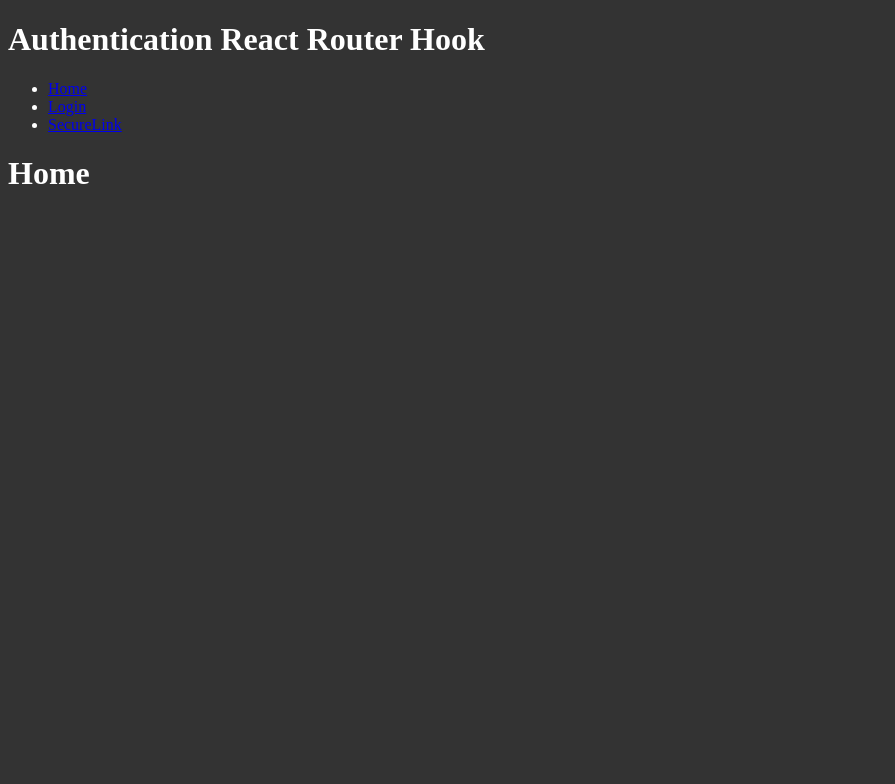
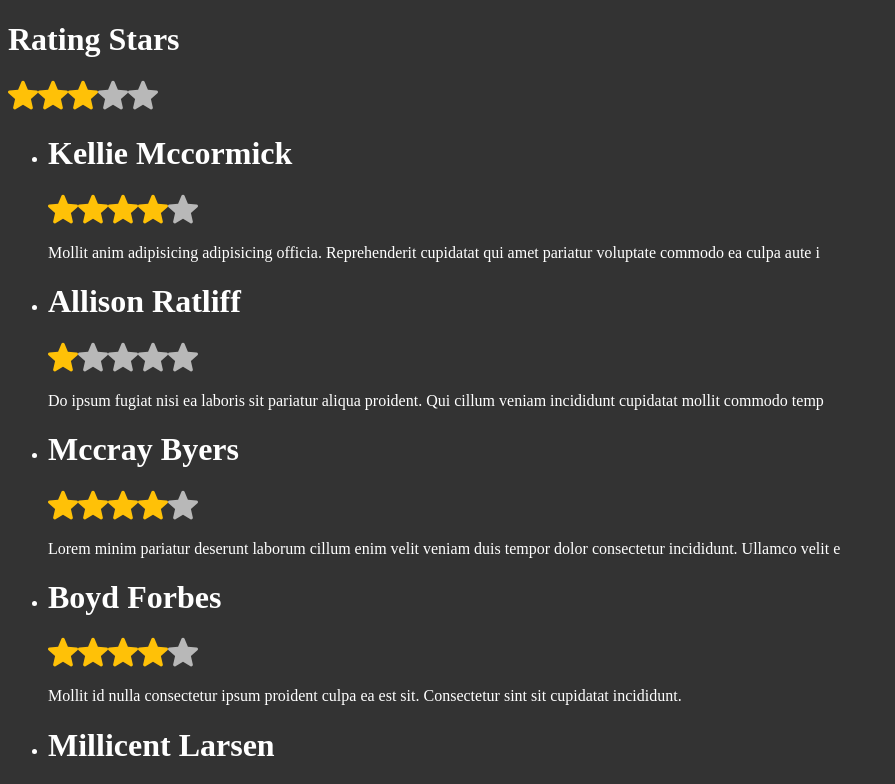
Before and after one commit to kstopka/how_to_react, a React (Create React App) app: page / in a window 1280 px wide. Shown: the top 784 px of the page, without its empty margins (0-895 px from the left). Built offline with nearby package versions, Linux system fonts and the light colour scheme.

Commit message:
poprawki po CR

```diff
--- a/src/index.tsx
+++ b/src/index.tsx
@@ -16,9 +16,9 @@ import reportWebVitals from "./reportWebVitals";
 // import App from "./ReactHooksNauka/3_useReducer";
 // import App from "./ReactHooksNauka/4_useCallback";
 
-// import App from "./react_TS/1_rating_stars/RatingStars";
+import App from "./react_TS/1_rating_stars/RatingStars";
 // import App from "./react_TS/2_useMemoStateHook/useMemoStateHook";
-import App from "./react_TS/3_authTokenReactRouter/Authentication";
+// import App from "./react_TS/3_authTokenReactRouter/Authentication";
 
 ReactDOM.render(
     <React.StrictMode>
--- a/src/react_TS/1_rating_stars/App.d.ts
+++ b/src/react_TS/1_rating_stars/App.d.ts
@@ -0,0 +1,6 @@
+export type RatingType = {
+    recordId: string;
+    name: string;
+    score: number;
+    content: string;
+};
--- a/src/react_TS/1_rating_stars/Rating.tsx
+++ b/src/react_TS/1_rating_stars/Rating.tsx
@@ -1,13 +1,24 @@
-import * as React from "react";
 import ShowStars from "./ShowStars";
 
-const Rating = ({ content, name }: any) => {
-    //NOTE: content ma mieć 120 znakow
+const Rating = ({
+    name,
+    score,
+    content,
+    recordId,
+}: {
+    name: string;
+    score: number;
+    content: string;
+    recordId: string;
+}) => {
+    // NOTE: content ma mieć 120 znakow, tak po prostu?
+
+    content = content.slice(0, 120);
 
     return (
         <li>
             <h1>{name}</h1>
-            {<ShowStars number={props.score} />}
+            {<ShowStars number={score} />}
             <p>{content}</p>
         </li>
     );
--- a/src/react_TS/1_rating_stars/RatingList.tsx
+++ b/src/react_TS/1_rating_stars/RatingList.tsx
@@ -1,15 +1,18 @@
-import * as React from "react";
 import AverageScore from "./AverageScore";
 import Rating from "./Rating";
-// import RatingType from "./RatingStars";
+import { RatingType } from "./App";
 
 // poprawic typowanie
-const RatingList = ({ ratings }: { ratings: any[] }) => {
+//NOTE: Czy typowanie teraz ok?
+const RatingList = ({ ratings }: { ratings: RatingType[] }) => {
     // useMemo - poczytać
-    const mapRatingList = ratings.map(({ name, score, content, recordId }: any) => (
-        <Rating name={name} key={recordId} score={score} content={content} />
+    const mapRatingList = ratings.map(({ name, score, content, recordId }) => (
+        <Rating name={name} key={recordId} score={score} content={content} recordId={recordId} />
     ));
-    mapRatingList.length = 10; // nie w ten sposób bo powoduje problemy z pamięcia
+    // mapRatingList.length = 10; // nie w ten sposób bo powoduje problemy z pamięcia
+    //NOTE: poprawione
+    const numberOfElementsToDelete = mapRatingList.length - 10;
+    mapRatingList.splice(9, numberOfElementsToDelete);
     return (
         <div>
             <AverageScore ratings={ratings} />
--- a/src/react_TS/1_rating_stars/ShowStars.tsx
+++ b/src/react_TS/1_rating_stars/ShowStars.tsx
@@ -17,16 +17,11 @@ const GrayStar = () => (
     </svg>
 );
 
-const ShowStars = (props: any) => {
-    return (
-        <div>
-            {props.number >= 1 ? <YellowStar /> : <GrayStar />}
-            {props.number >= 2 ? <YellowStar /> : <GrayStar />}
-            {props.number >= 3 ? <YellowStar /> : <GrayStar />}
-            {props.number >= 4 ? <YellowStar /> : <GrayStar />}
-            {props.number >= 5 ? <YellowStar /> : <GrayStar />}
-        </div>
-    );
+const ShowStars = ({ number }: { number: number }) => {
+    //NOTE: pewnie da się prościej ale nie mogę wymyślić nic lepszego
+    const privateArray: number[] = [1, 2, 3, 4, 5];
+    const stars = privateArray.map((item) => (number >= item ? <YellowStar /> : <GrayStar />));
+    return <div>{stars}</div>;
 };
 
 export default ShowStars;
```
Also changed, not shown: src/App copy.tsx (deleted, +0 -88 lines), src/react_TS/1_rating_stars/RatingStars.tsx (+3 -8 lines).
